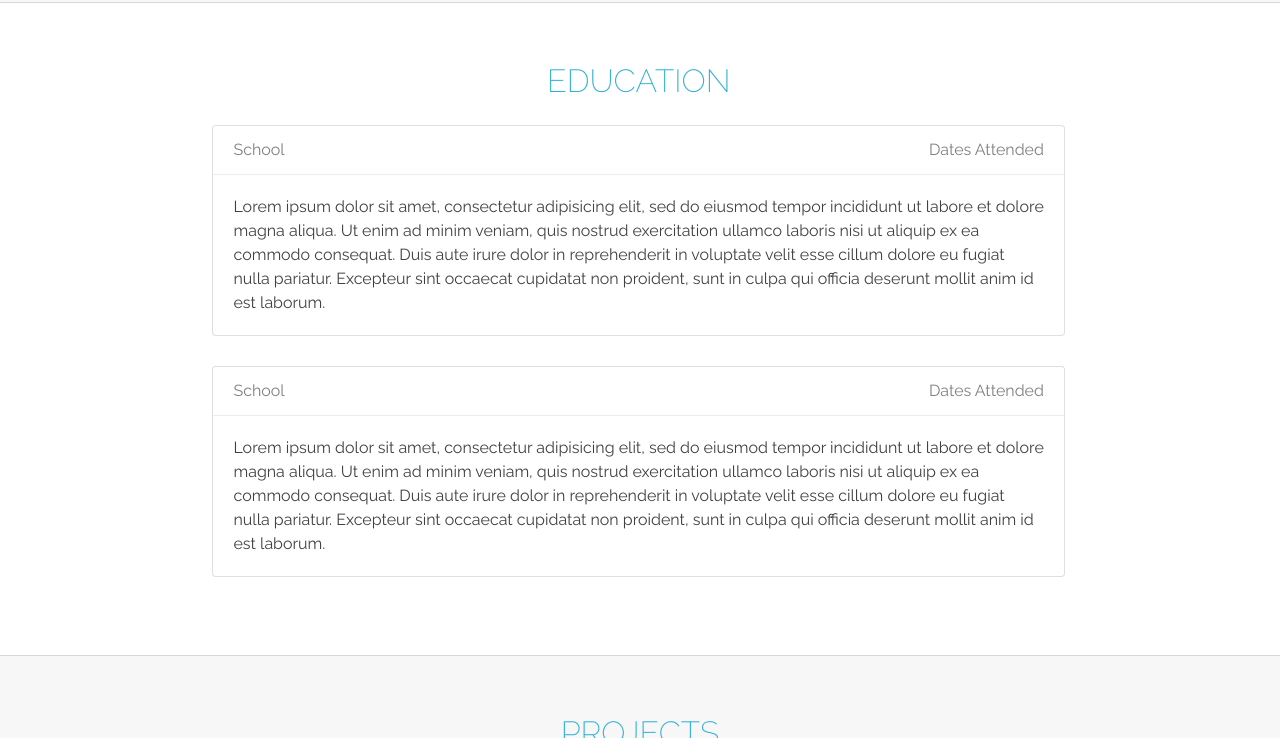
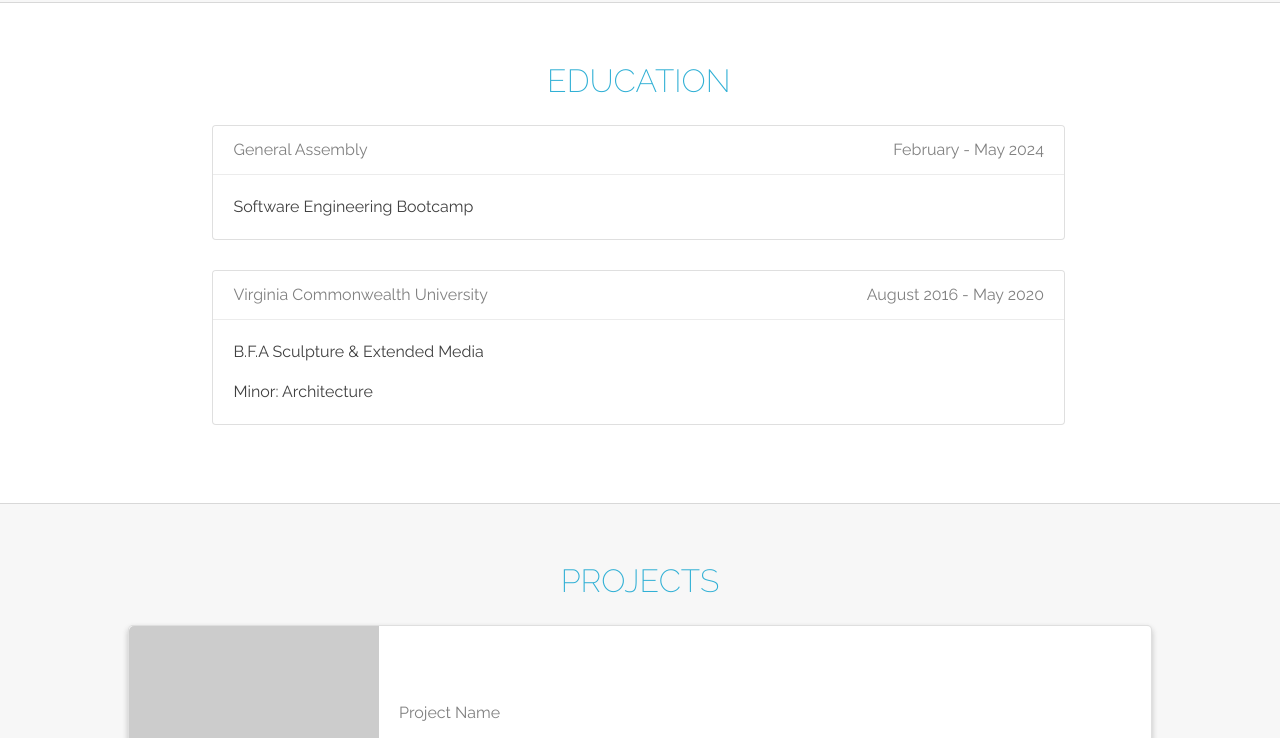
Before and after one commit to eliaswnoel/Web-Dev-Portfolio, a plain HTML site: page index.html in a window 1280 px wide. Shown: the part 1972-2710 px from the top of the page. Drawn offline with Linux system fonts and the light colour scheme; placeholder pictures from the web are drawn by us.

Commit message:
Education Rewrite

```diff
--- a/index.html
+++ b/index.html
@@ -122,19 +122,20 @@
             <!-- EDUCATION 1 -->
             <div class="card">
               <div class="card-header">
-                <h4>School <span class="job-title">Dates Attended</span></h4>
+                <h4>General Assembly <span class="job-title">February - May 2024</span></h4>
               </div>
               <div class="card-content">
-                <p>Lorem ipsum dolor sit amet, consectetur adipisicing elit, sed do eiusmod tempor incididunt ut labore et dolore magna aliqua. Ut enim ad minim veniam, quis nostrud exercitation ullamco laboris nisi ut aliquip ex ea commodo consequat. Duis aute irure dolor in reprehenderit in voluptate velit esse cillum dolore eu fugiat nulla pariatur. Excepteur sint occaecat cupidatat non proident, sunt in culpa qui officia deserunt mollit anim id est laborum.</p>
+                <p>Software Engineering Bootcamp</p>
               </div>
             </div>
             <!-- EDUCATION 2 -->
             <div class="card">
               <div class="card-header">
-                <h4>School <span class="job-title">Dates Attended</span></h4>
+                <h4>Virginia Commonwealth University <span class="job-title">August 2016 - May 2020</span></h4>
               </div>
               <div class="card-content">
-                <p>Lorem ipsum dolor sit amet, consectetur adipisicing elit, sed do eiusmod tempor incididunt ut labore et dolore magna aliqua. Ut enim ad minim veniam, quis nostrud exercitation ullamco laboris nisi ut aliquip ex ea commodo consequat. Duis aute irure dolor in reprehenderit in voluptate velit esse cillum dolore eu fugiat nulla pariatur. Excepteur sint occaecat cupidatat non proident, sunt in culpa qui officia deserunt mollit anim id est laborum.</p>
+                <p>B.F.A Sculpture & Extended Media</p>
+                <p>Minor: Architecture</p>
               </div>
             </div>
 
@@ -255,7 +256,7 @@
           <div class="content-header">
           </div>
           <div class="content-body">
-            <p>Copyright YOUR NAME 2017</p>
+            <p>Copyright NOEL ELIAS 2024</p>
           </div>
         </div>
         <div class="side-content"></div>
```
